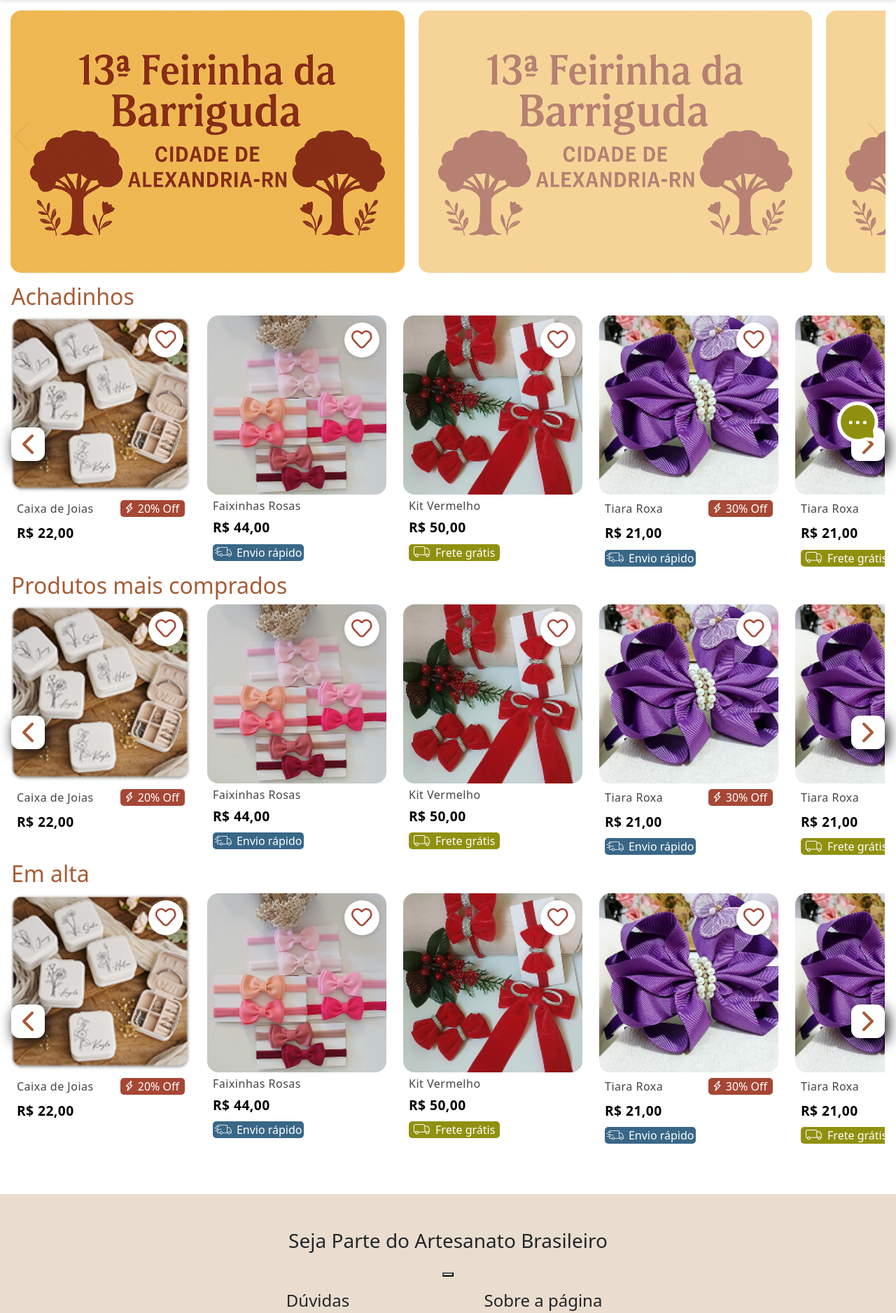
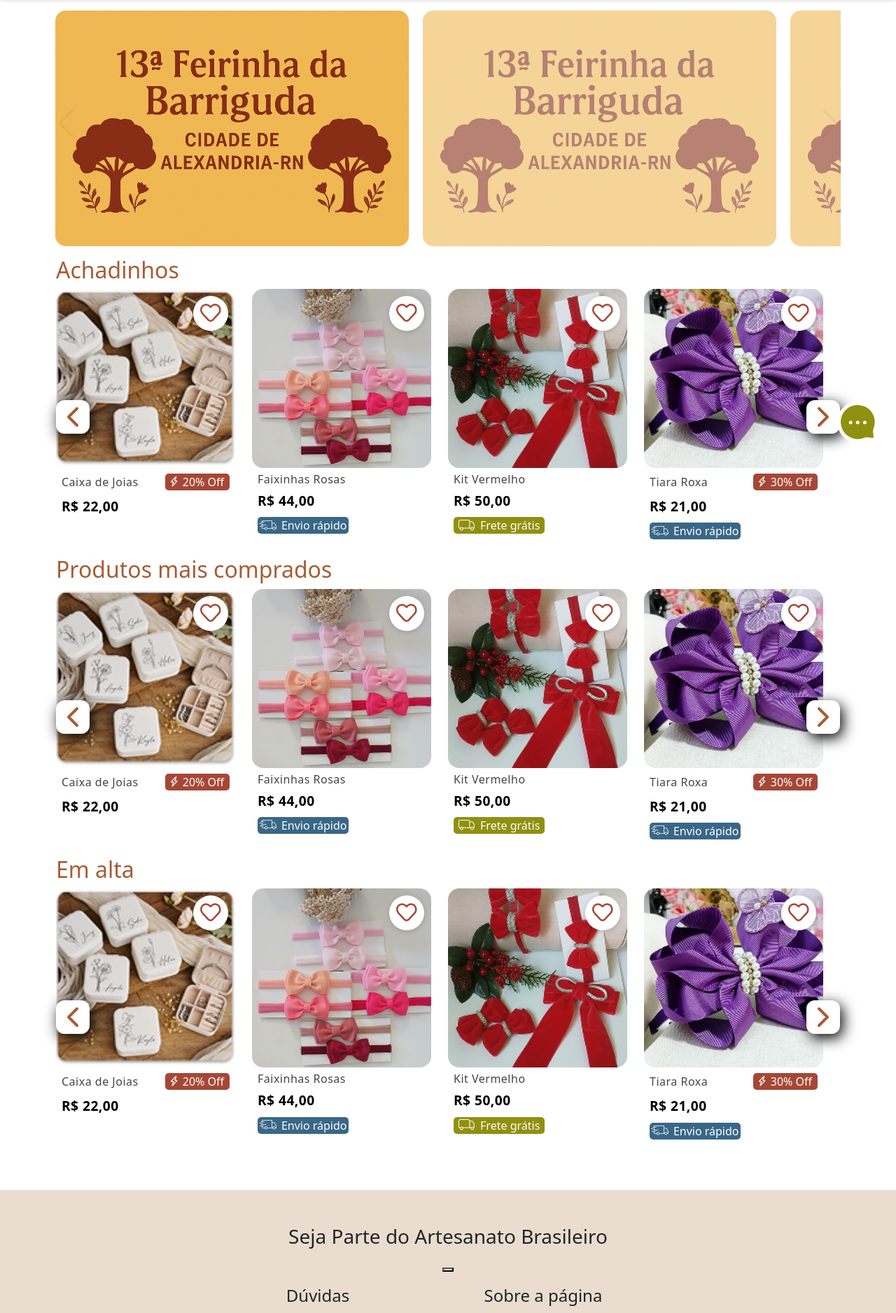
Before and after one commit to AroldoF/Atelie-Digital, a Django app: template templates/index.html in a window 1280 px wide. Shown: the part 142-2019 px from the top of the page at 70% size. Run offline with Django 5.2, Linux system fonts and the light colour scheme; the template is opened without the code that fills it, so the values that code supplies are empty.

Commit message:
style: margin no main do index

```diff
--- a/static/css/index.css
+++ b/static/css/index.css
@@ -3,6 +3,7 @@
   display: flex;
   flex-direction: column;
   padding-inline: 1rem;
+   margin-bottom: 1rem;
 }
 h2{
   color: var(--color-primary);
@@ -11,6 +12,7 @@ h2{
 
 #mainIndex{
   margin-bottom: 4rem;
+  margin-inline: 4rem;
 }
 
 @media screen and (max-width: 425px){
```
Also changed, not shown: other parts of static/css/index.css (+6 -0 lines).
